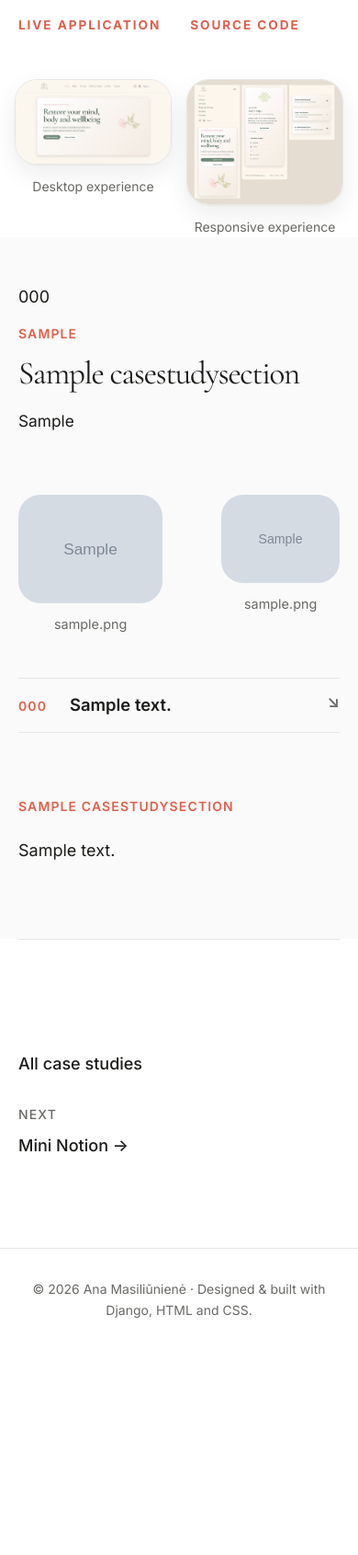
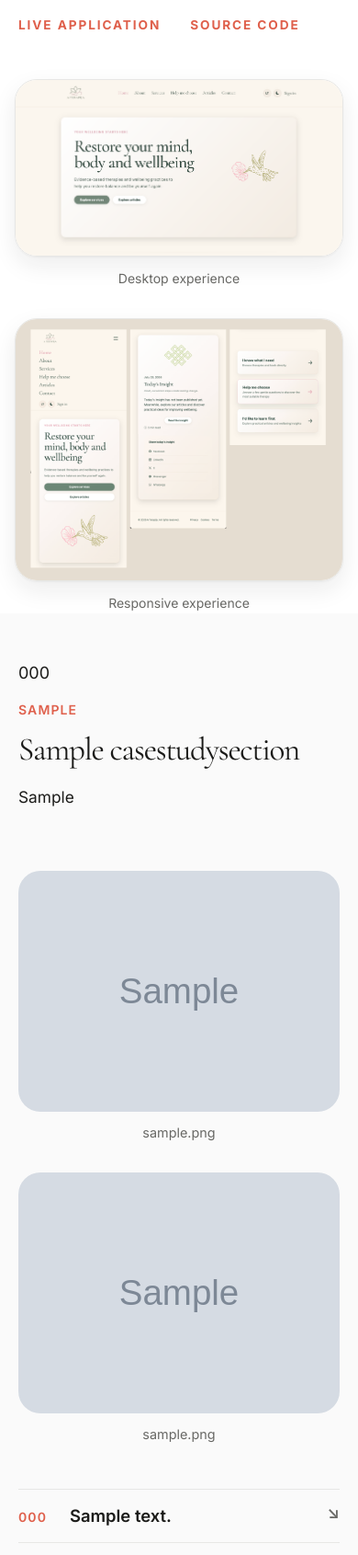
Before and after one commit to 1anamasiliuniene-netizen/portfolio, a Django app: page /projects/a-terapija/ in a window 390 px wide. Shown: the part 252-1943 px from the top of the page at 92% size. Before the commit the page ends 1685 px from the top, so only its background shows below. Run offline with Django 5.2, Linux system fonts and the light colour scheme; data comes from the database, SQL or seed files in the repository; tables that the repository leaves empty hold one stand-in row (values such as "Sample post"); grey boxes marked "Sample" are stand-in pictures.

Commit message:
Make admin case study images full width and responsive

```diff
--- a/portfolio/static/portfolio/css/pages.css
+++ b/portfolio/static/portfolio/css/pages.css
@@ -1470,3 +1470,20 @@
 /* ==========================================================
    06. PROJECT MANAGEMENT
    ========================================================== */
+
+/* Admin-created case studies: readable media without changing legacy layouts. */
+.pf-admin-case-media > figure {
+    min-width: 0;
+}
+
+.pf-admin-case-media > figure:only-child {
+    grid-column: 1 / -1;
+}
+
+@media (max-width: 64rem) {
+    .pf-admin-case-media,
+    .pf-project-preview-grid--admin {
+        grid-template-columns: minmax(0, 1fr);
+        gap: var(--pf-space-6);
+    }
+}
--- a/portfolio/templates/portfolio/project_detail.html
+++ b/portfolio/templates/portfolio/project_detail.html
@@ -30,7 +30,7 @@
      PROJECT PREVIEW IMAGES
      ====================================================== -->
 
-<div class="pf-project-preview-grid">
+<div class="pf-project-preview-grid{% if project.case_study_sections.exists %} pf-project-preview-grid--admin{% endif %}">
 
     <figure class="pf-project-preview">
 
--- a/portfolio/templates/portfolio/projects/includes/case_study_sections.html
+++ b/portfolio/templates/portfolio/projects/includes/case_study_sections.html
@@ -50,7 +50,7 @@
 
                     {% if section.large_image or section.small_image %}
 
-                        <div class="pf-dashboard-comparison pf-case-media-grid pf-case-figure">
+                        <div class="pf-dashboard-comparison pf-case-media-grid pf-case-figure pf-admin-case-media">
 
                             {% if section.large_image %}
 
```
